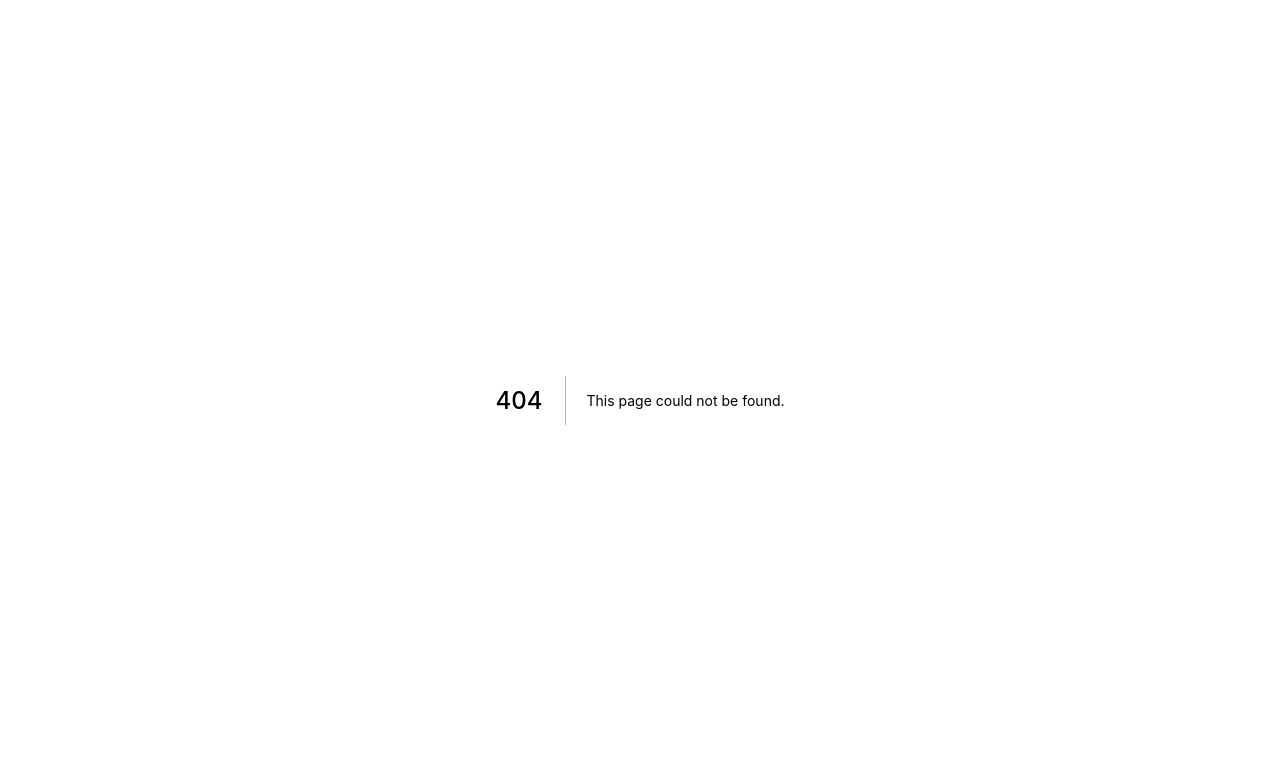
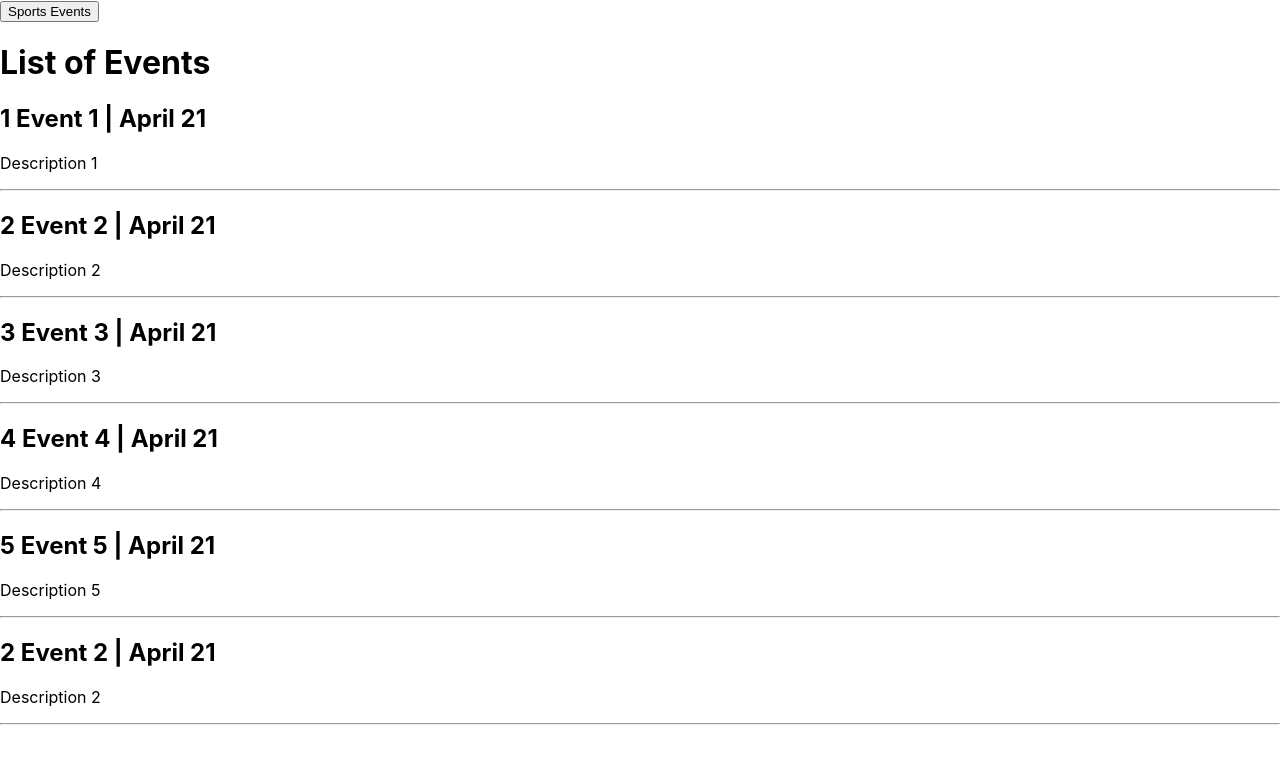
Before and after one commit to grodrigues-dev/nextjs-studies, a Next.js app: page /events in a window 1280 px wide. Before the commit this address had no page. Shown: the top 764 px of the page. Built offline with nearby package versions, Linux system fonts and the light colour scheme; data requests are answered from the project's data file.

Commit message:
Pre rendering + Client side Data Fetching

```diff
--- a/db.json
+++ b/db.json
@@ -45,5 +45,49 @@
             "price": 400,
             "description": "Description 3"
         }
+    ],
+    "events": [
+        {
+            "id": 1,
+            "title": "Event 1",
+            "description": "Description 1",
+            "category": "sports",
+            "date": "April 21"
+        },
+        {
+            "id": 2,
+            "title": "Event 2",
+            "description": "Description 2",
+            "category": "technology",
+            "date": "April 21"
+        },
+        {
+            "id": 3,
+            "title": "Event 3",
+            "description": "Description 3",
+            "category": "food",
+            "date": "April 21"
+        },
+        {
+            "id": 4,
+            "title": "Event 4",
+            "description": "Description 4",
+            "category": "technology",
+            "date": "April 21"
+        },
+        {
+            "id": 5,
+            "title": "Event 5",
+            "description": "Description 5",
+            "category": "sports",
+            "date": "April 21"
+        },
+        {
+            "id": 2,
+            "title": "Event 2",
+            "description": "Description 2",
+            "category": "technology",
+            "date": "April 21"
+        }
     ]
 }
--- a/pages/dashboard-swr.js
+++ b/pages/dashboard-swr.js
@@ -6,6 +6,7 @@ const fetcher = async () => {
     const data = await res.json()
     return data
 }
+
 
 function DashboardSWR() {
     const { data, error } = useSWR('dashboard', fetcher)
--- /dev/null
+++ b/pages/events.js
@@ -0,0 +1,47 @@
+import { useRouter } from "next/router"
+import { useState } from "react"
+
+function EventList({ eventList }) {
+    const [events, setEvents] = useState(eventList)
+    const router = useRouter()
+
+    const fetchSportsEvents = async () => {
+        const response = await fetch('http://localhost:4000/events?category=sports')
+        const data = await response.json()
+        setEvents(data)
+        router.push('/events?category=sports', undefined, { shallow: true})
+    }
+
+    return (
+        <>
+            <button onClick={fetchSportsEvents}>Sports Events</button>
+            <h1>List of Events</h1>
+            {
+                events.map(event => {
+                    return (
+                        <div key={event.id}>
+                            <h2>{event.id} {event.title} | {event.date}</h2>
+                            <p>{event.description}</p>
+                            <hr/>
+                        </div>
+                    )
+                })
+            }
+        </>
+    )
+}
+
+export default EventList;
+
+export async function getServerSideProps(context) {
+    const { query } = context
+    const { category } = query
+    const queryString = category ? 'category=sports': ''
+    const response = await fetch(`http://localhost:4000/events?${queryString}`)
+    const data = await response.json()
+    return {
+        props: {
+            eventList: data
+        }
+    }
+}
```
